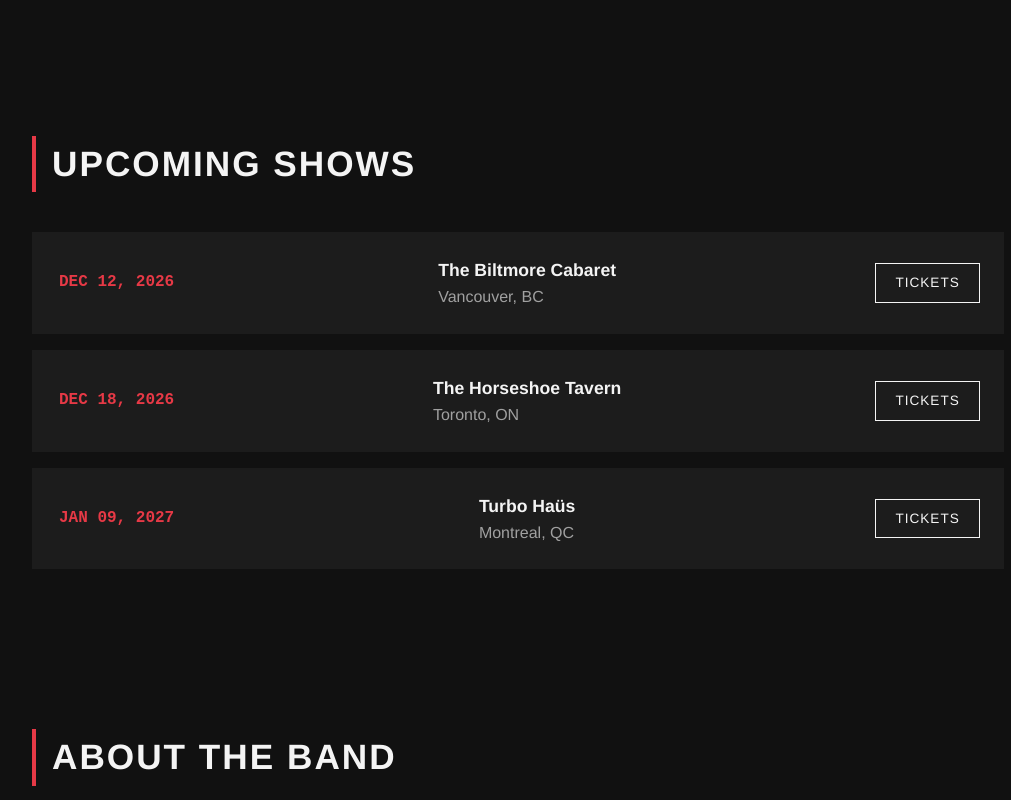
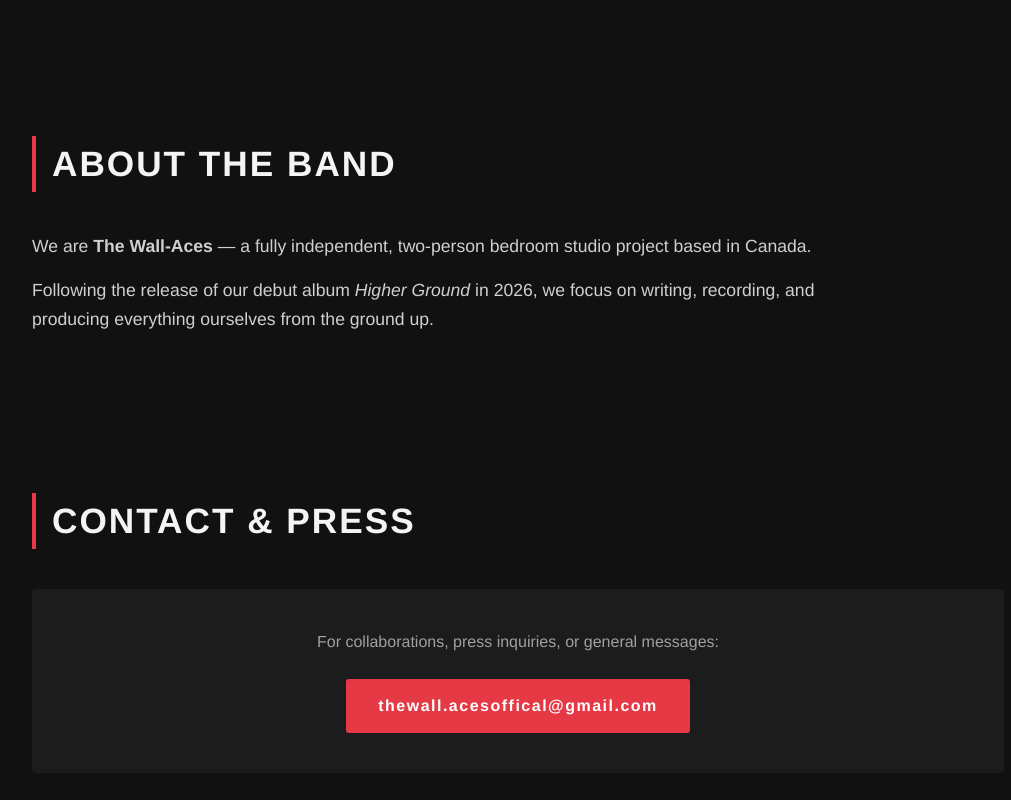
Before and after one commit to bobfart830-dev/bobfart830-dev.github.io-thewall-aces, a plain HTML site: page index.html in a window 1280 px wide. Shown: the part 1360-2160 px from the top of the page, without its empty margins (122-1133 px from the left). Drawn offline with Linux system fonts and the light colour scheme.

Commit message:
Remove tour section and update contact details
Removed tour section and updated contact information.

```diff
--- a/index.html
+++ b/index.html
@@ -49,17 +49,6 @@
         .streaming-links { display: flex; flex-wrap: wrap; gap: 1rem; margin-top: 1.5rem; }
         .stream-btn { background: var(--bg-card); border: 1px solid #333; padding: 0.7rem 1.2rem; font-size: 0.9rem; border-radius: 3px; transition: border-color 0.3s; }
         .stream-btn:hover { border-color: var(--accent); }
-        .tour-list { display: flex; flex-direction: column; gap: 1rem; }
-        .tour-item {
-            background: var(--bg-card); padding: 1.5rem; display: flex; justify-content: space-between; align-items: center;
-            flex-wrap: wrap; gap: 1rem; border-left: 3px solid transparent; transition: border-color 0.3s;
-        }
-        .tour-item:hover { border-left-color: var(--accent); }
-        .tour-date { font-family: var(--font-mono); color: var(--accent); font-weight: bold; min-width: 120px; }
-        .tour-venue { font-weight: bold; font-size: 1.1rem; }
-        .tour-city { color: var(--text-muted); }
-        .ticket-btn { border: 1px solid var(--text-main); padding: 0.5rem 1.2rem; font-size: 0.85rem; text-transform: uppercase; letter-spacing: 1px; transition: all 0.3s; }
-        .ticket-btn:hover { background: var(--text-main); color: var(--bg-dark); }
         .about-text { font-size: 1.1rem; color: #d0d0d0; max-width: 800px; }
         .contact-box { background: var(--bg-card); padding: 2.5rem; border-radius: 4px; text-align: center; }
         .contact-box p { margin-bottom: 1.5rem; color: var(--text-muted); }
@@ -68,7 +57,6 @@
         .socials a:hover { color: var(--accent); }
         @media (max-width: 600px) {
             nav ul { gap: 1rem; }
-            .tour-item { flex-direction: column; align-items: flex-start; }
         }
     </style>
 </head>
@@ -78,7 +66,6 @@
         <nav>
             <ul>
                 <li><a href="#music">Music</a></li>
-                <li><a href="#tour">Tour</a></li>
                 <li><a href="#about">About</a></li>
                 <li><a href="#contact">Contact</a></li>
             </ul>
@@ -95,7 +82,6 @@
         <h2>Latest Release</h2>
         <div class="music-grid">
             <div>
-                <!-- Embedded Spotify Player for The Wall-Aces -->
                 <iframe class="spotify-embed" src="https://spotify.com" height="352" allowfullscreen="" allow="autoplay; clipboard-write; encrypted-media; fullscreen; picture-in-picture" loading="lazy"></iframe>
             </div>
             <div>
@@ -104,41 +90,10 @@
                     Featuring "Modern Meets Old", "Little Bear", "The Long Road Home", and more. Produced independently from our bedroom studio.
                 </p>
                 <div class="streaming-links">
-                    <a href="https://open.spotify.com/artist/6DMwxB81asO4bB2lMx1KTD" target="_blank" class="stream-btn">Spotify</a>
-                    <!-- Replace the # below with your Bandcamp URL when ready -->
-                    <a href="https://thewall-aces.bandcamp.com" target="_blank" class="stream-btn">Bandcamp</a>
-                    <a href="https://www.youtube.com/channel/UCJ0NLD2CBZiwOqEluhbVFMA" target="_blank" class="stream-btn">YouTube</a>
+                    <a href="https://spotify.com" target="_blank" class="stream-btn">Spotify</a>
+                    <a href="https://bandcamp.com" target="_blank" class="stream-btn">Bandcamp</a>
+                    <a href="https://youtube.com" target="_blank" class="stream-btn">YouTube</a>
                 </div>
-            </div>
-        </div>
-    </section>
-
-    <section id="tour">
-        <h2>Upcoming Shows</h2>
-        <div class="tour-list">
-            <div class="tour-item">
-                <span class="tour-date">DEC 12, 2026</span>
-                <div>
-                    <div class="tour-venue">The Biltmore Cabaret</div>
-                    <div class="tour-city">Vancouver, BC</div>
-                </div>
-                <a href="#" class="ticket-btn">Tickets</a>
-            </div>
-            <div class="tour-item">
-                <span class="tour-date">DEC 18, 2026</span>
-                <div>
-                    <div class="tour-venue">The Horseshoe Tavern</div>
-                    <div class="tour-city">Toronto, ON</div>
-                </div>
-                <a href="#" class="ticket-btn">Tickets</a>
-            </div>
-            <div class="tour-item">
-                <span class="tour-date">JAN 09, 2027</span>
-                <div>
-                    <div class="tour-venue">Turbo Haüs</div>
-                    <div class="tour-city">Montreal, QC</div>
-                </div>
-                <a href="#" class="ticket-btn">Tickets</a>
             </div>
         </div>
     </section>
@@ -156,18 +111,18 @@
     </section>
 
     <section id="contact">
-        <h2>Booking & Press</h2>
+        <h2>Contact & Press</h2>
         <div class="contact-box">
-            <p>For show bookings, collaborations, or press inquiries:</p>
-            <a href="mailto:booking@thewallaces.ca" class="btn">booking@thewallaces.ca</a>
+            <p>For collaborations, press inquiries, or general messages:</p>
+            <a href="mailto:thewall.acesoffical@gmail.com" class="btn" style="text-transform: lowercase;">thewall.acesoffical@gmail.com</a>
         </div>
     </section>
 
     <footer>
         <div class="socials">
-            <a href="https://open.spotify.com/artist/6DMwxB81asO4bB2lMx1KTD" target="_blank">Spotify</a>
-            <a href="https://thewall-aces.bandcamp.com" target="_blank">Bandcamp</a>
-            <a href="https://www.youtube.com/channel/UCJ0NLD2CBZiwOqEluhbVFMA" target="_blank">YouTube</a>
+            <a href="https://spotify.com" target="_blank">Spotify</a>
+            <a href="https://bandcamp.com" target="_blank">Bandcamp</a>
+            <a href="https://youtube.com" target="_blank">YouTube</a>
             <a href="#" target="_blank">Instagram</a>
         </div>
         <p>&copy; 2026 The Wall-Aces. All rights reserved. Proudly Independent in Canada.</p>
```
